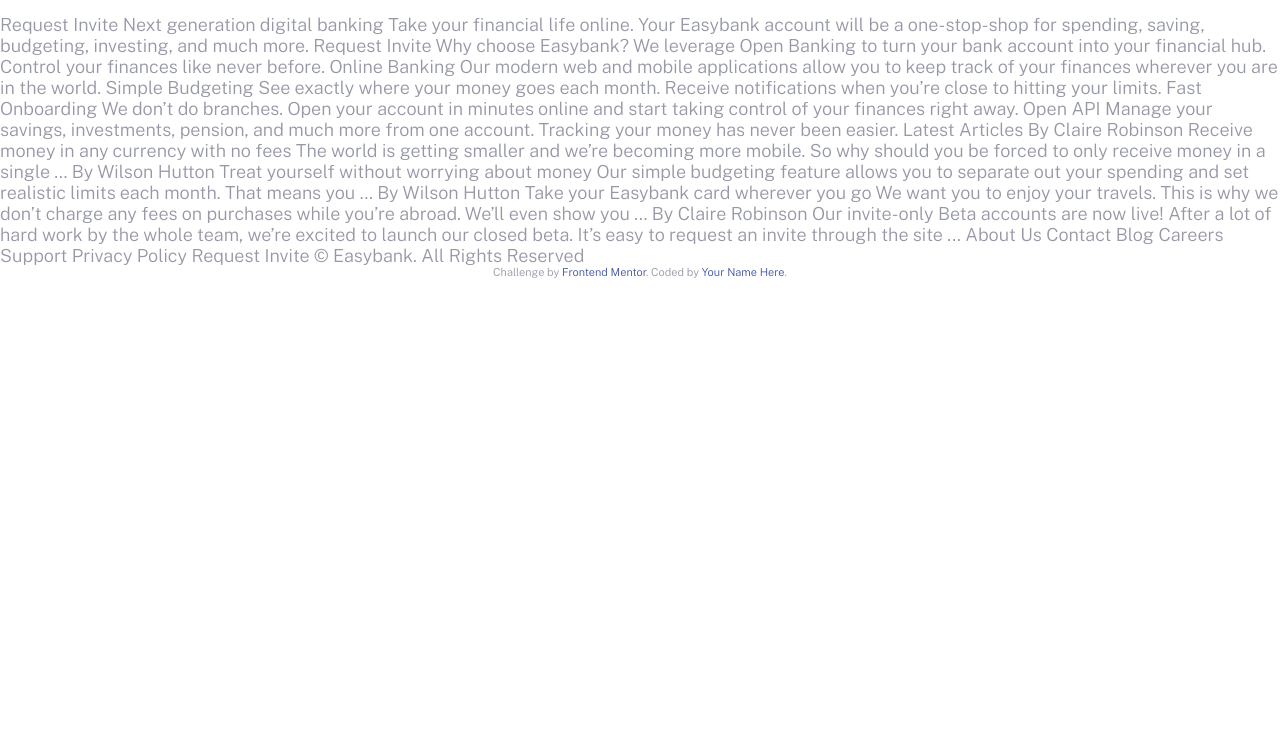
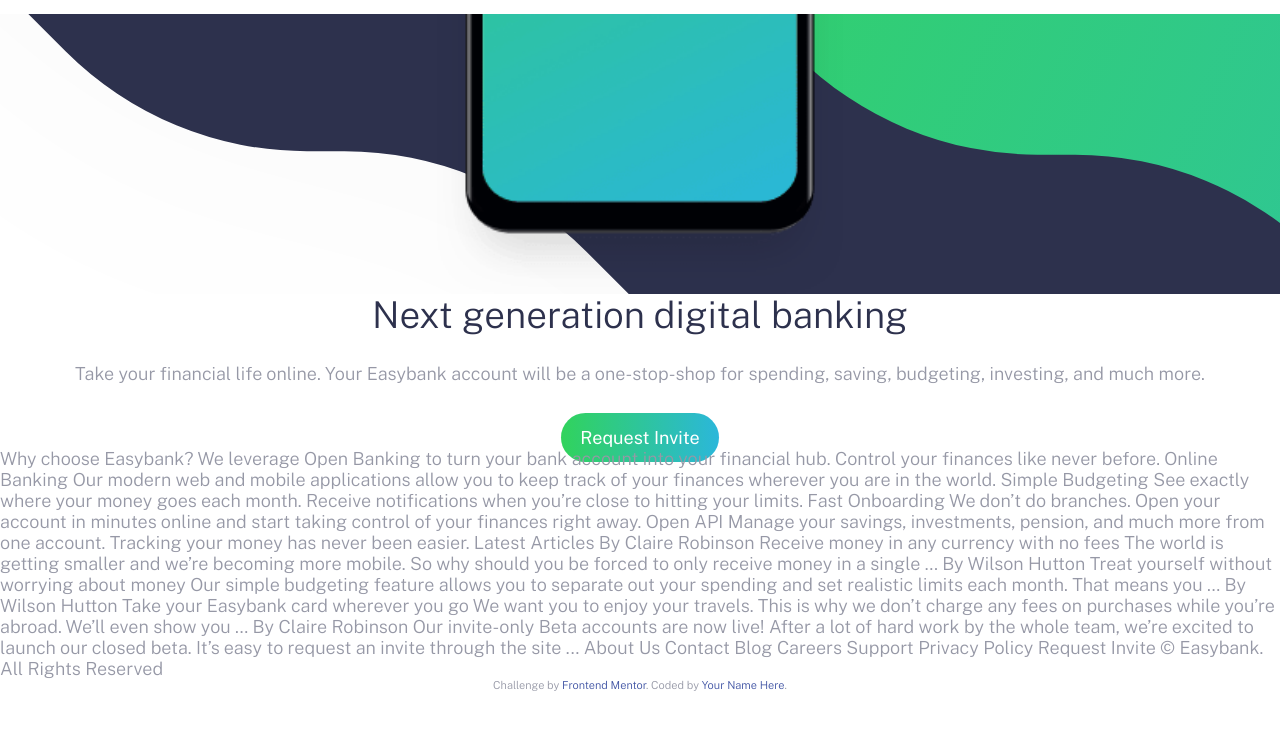
Before and after one commit to hinlocaesar/easybank, a plain HTML site: page index.html in a window 1280 px wide. Shown: the part 64-794 px from the top of the page. Drawn offline with nearby package versions, Linux system fonts and the light colour scheme.

Commit message:
push modification  for hero section

```diff
--- a/app/js/app.js
+++ b/app/js/app.js
@@ -15,7 +15,6 @@ btnHambuger.addEventListener('click',function(){
         })
 
 
-
     }else{ //open
         header.classList.add('open');
         fadeElems.forEach(function(element){
@@ -23,8 +22,6 @@ btnHambuger.addEventListener('click',function(){
             element.classList.add('fade-in');
         })
 
-
-
     }
 
 })
--- a/app/scss/_globals.scss
+++ b/app/scss/_globals.scss
@@ -5,6 +5,10 @@ html {
 
 *, *::before, *::after {
   box-sizing: inherit;
+}
+
+h1,h2,h3{
+  margin-top: 0px;
 }
 
 body {
--- /dev/null
+++ b/app/scss/_hero.scss
@@ -0,0 +1,42 @@
+.hero{
+
+    &__image{
+        position:relative;
+        background-image: url('/images/bg-intro-mobile.svg');
+        background-size: cover;
+        background-repeat: no-repeat;
+        background-position: center center;
+        min-height:17.5rem;
+
+        &::before{
+            content: "";
+            position:absolute;
+            height:100%;
+            width:100%;
+            background-image: url('/images/image-mockups.png');
+            background-size: 93%;
+            background-repeat: no-repeat;
+            background-position: center bottom;
+            min-height:17.5rem;
+        }
+    }
+
+    &__text{
+        text-align: center;
+        h1{
+            font-weight:300;
+            font-size:2.31rem;
+            line-height: 1.15;
+            color:$darkBlue;
+            text-align: center;
+            margin-bottom: 1.5rem;
+        }
+
+        p{
+            line-height: 1.5;
+            margin-bottom: 2.5rem;
+        }
+
+    }
+
+}
--- a/app/scss/style.scss
+++ b/app/scss/style.scss
@@ -3,3 +3,4 @@
 @import "animations";
 @import "globals";
 @import "header";
+@import "hero";
--- a/index.html
+++ b/index.html
@@ -47,6 +47,18 @@
 </header>
 
 
+<section class="hero">
+  <div class="hero__image">
+
+  </div>
+
+  <div class="hero__text container">
+    <h1>Next generation digital banking</h1>
+    <p>Take your financial life online. Your Easybank account will be a one-stop-shop
+      for spending, saving, budgeting, investing, and much more.</p>
+    <a href="#" class="hero__cta button">Request Invite</a>
+  </div>
+</section>
 
 
 
@@ -55,16 +67,15 @@
 
 
 
-  Request Invite
 
 
 
-  Next generation digital banking
 
-  Take your financial life online. Your Easybank account will be a one-stop-shop
-  for spending, saving, budgeting, investing, and much more.
 
-  Request Invite
+
+
+
+
 
 
 
```
Also changed, not shown: app/scss/style.css, 1 other file.
